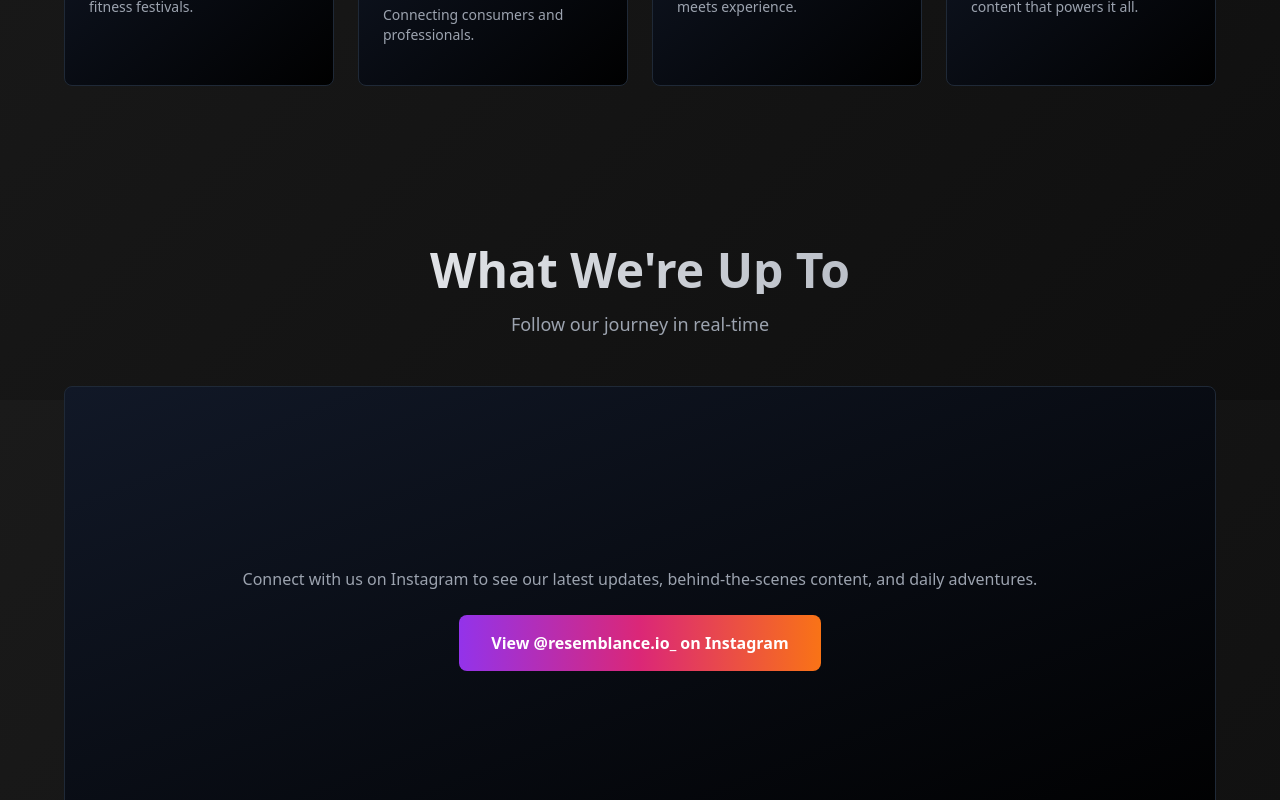
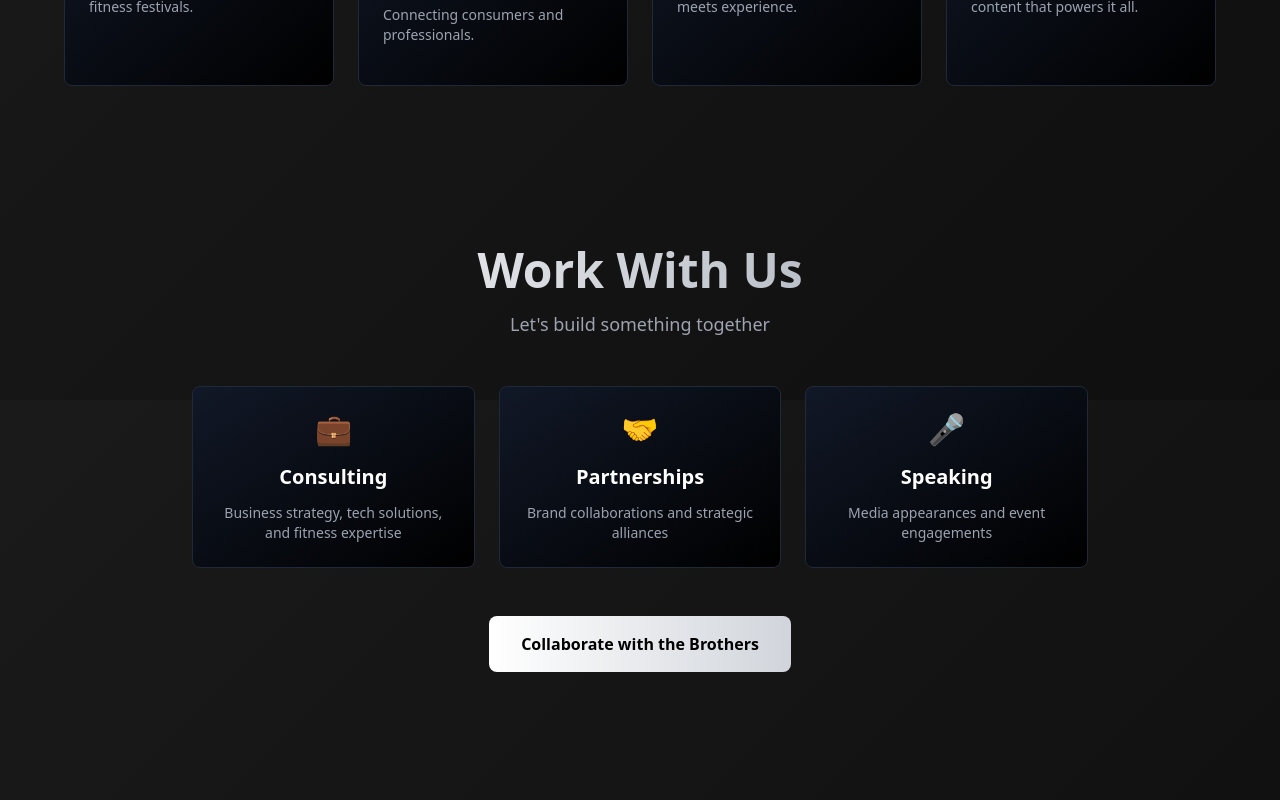
Before and after one commit to JacksonDickfos/resemblance, a Next.js app: page / in a window 1280 px wide. Shown: the part 2000-2800 px from the top of the page. Built offline with nearby package versions, Linux system fonts and the light colour scheme.

Commit message:
Remove 'What We're Up To' section and navigation link

```diff
--- a/app/page.tsx
+++ b/app/page.tsx
@@ -113,7 +113,6 @@ export default function Home() {
             <div className="hidden md:flex gap-6">
               <a href="#about" className="text-gray-400 hover:text-white transition-colors">About</a>
               <a href="#ventures" className="text-gray-400 hover:text-white transition-colors">Ventures</a>
-              <a href="#feed" className="text-gray-400 hover:text-white transition-colors">Feed</a>
               <a href="#work" className="text-gray-400 hover:text-white transition-colors">Work With Us</a>
               <a href="#contact" className="text-gray-400 hover:text-white transition-colors">Contact</a>
             </div>
@@ -269,34 +268,6 @@ export default function Home() {
         </div>
       </section>
 
-      {/* Instagram Feed Section */}
-      <section id="feed" className="py-20 px-6">
-        <div className="container mx-auto max-w-6xl">
-          <h2 className="text-5xl font-bold text-center mb-4 bg-gradient-to-r from-white to-gray-400 bg-clip-text text-transparent">
-            What We&apos;re Up To
-          </h2>
-          <p className="text-center text-gray-400 text-lg mb-12">
-            Follow our journey in real-time
-          </p>
-
-          <div className="bg-gradient-to-br from-gray-900 to-black border border-gray-800 rounded-lg p-8">
-            <div className="flex flex-col items-center justify-center min-h-[400px]">
-              <p className="text-gray-400 mb-6 text-center">
-                Connect with us on Instagram to see our latest updates, behind-the-scenes content, and daily adventures.
-              </p>
-              <a
-                href="https://www.instagram.com/resemblance.io_/"
-                target="_blank"
-                rel="noopener noreferrer"
-                className="px-8 py-4 bg-gradient-to-r from-purple-600 via-pink-600 to-orange-500 text-white font-bold rounded-lg hover:opacity-90 transition-all duration-300 transform hover:scale-105"
-              >
-                View @resemblance.io_ on Instagram
-              </a>
-            </div>
-          </div>
-        </div>
-      </section>
-
       {/* Work With Us Section */}
       <section id="work" className="py-20 px-6">
         <div className="container mx-auto max-w-4xl">
```
